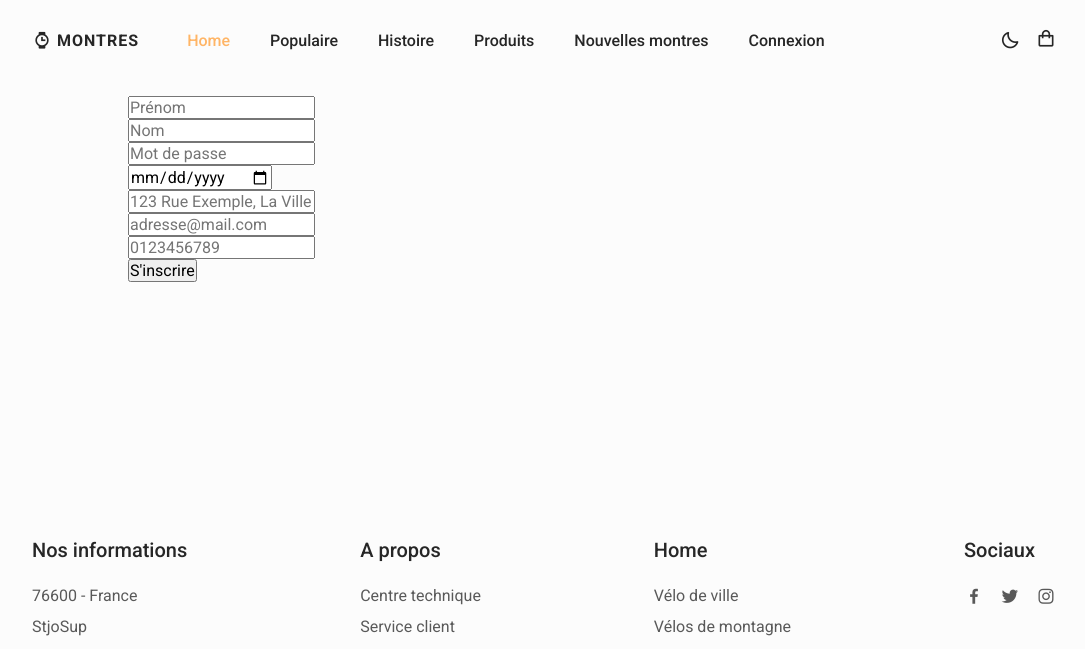
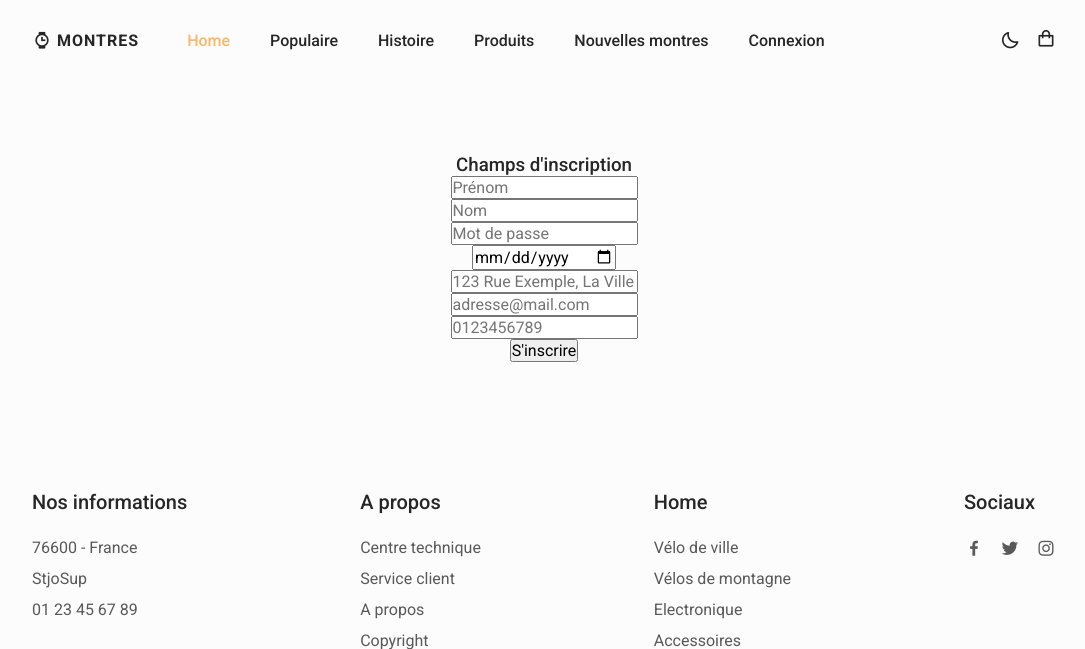
Before and after one commit to hatchikuji/SiteMarchand, a PHP site: page /connexion.php in a window 1280 px wide. Shown: the top 649 px of the page, without its empty margins (96-1181 px from the left). Run offline with PHP 8.4, Linux system fonts and the light colour scheme.

Commit message:
petite erreut d'alignement

```diff
--- a/assets/css/styles.css
+++ b/assets/css/styles.css
@@ -296,6 +296,32 @@ body.dark-theme {
 /* Active link */
 .active-link {
   color: var(--first-color);
+}
+/*=============== FORMULAIRE ============*/
+.formulaire_container{
+  padding-top: 12%;
+}
+.formulaire_title{
+  display: flex;
+  justify-content: center;
+  align-content: stretch;
+  flex-wrap: wrap;
+}
+
+.formulaire_box {
+  margin-inline: auto;
+  position: relative;
+  align-self: stretch;
+  margin: auto;
+  display: flex;
+  align-content: flex-end;
+  flex-direction: column;
+  align-items: center;
+  justify-content: center;
+  flex-wrap: nowrap;
+}
+.__champ{
+
 }
 
 /*=============== HOME ===============*/
--- a/connexion.php
+++ b/connexion.php
@@ -2,10 +2,9 @@
 require("config.php");
 session_start();
 
-//formulaire pour s'inscrire
-/* @var mysqli $connect_site */
-if (isset($_REQUEST['prenom'], $_REQUEST['nom'], $_REQUEST['password'], $_REQUEST['date_naissance'],
-    $_REQUEST['adresse'],$_REQUEST['email'],$_REQUEST['numero_tel'])) {
+ // récupérer le nom d'utilisateur et supprimer les antislashes ajoutés par le formulaire
+/** @var mysqli $connect_site */
+if(isset($_REQUEST['prenom'], $_REQUEST['nom'], $_REQUEST['password'], $_REQUEST['date_naissance'],$_REQUEST['adresse'],$_REQUEST['email'],$_REQUEST['numero_tel'])) {
     $prenom = stripslashes($_REQUEST['prenom']);
     $prenom = mysqli_real_escape_string($connect_site, $prenom);
 
@@ -27,8 +26,15 @@ if (isset($_REQUEST['prenom'], $_REQUEST['nom'], $_REQUEST['password'], $_REQUES
     $telephone = stripslashes($_REQUEST['numero_tel']);
     $telephone = mysqli_real_escape_string($connect_site, $telephone);
 
-    mysqli_query($connect_site, "INSERT INTO site_marchand_swann.utilisateurs (nom, prenom, mdp, date_naissance, adresse, email, numero_tel)
-    VALUES ('$nom', '$prenom', '$password','$date', '$adresse', '$mail', '$telephone')");
+    $inscrit = mysqli_query($connect_site, "INSERT INTO site_marchand_swann.utilisateurs (nom, prenom, mdp, date_naissance, adresse, email, numero_tel)
+    VALUES ('$nom', '$prenom','$password','$date','$adresse', '$mail', '$telephone')");
+    if ($inscrit) {
+        echo "
+        <div class='sucess'>
+             <h3>Vous êtes inscrit avec succès.</h3>
+             <p>Cliquez ici pour vous <a href='index.php'>connecter</a></p>
+       </div>";
+    }
 }
 ?>
 <!DOCTYPE html>
@@ -198,49 +204,49 @@ if (isset($_REQUEST['prenom'], $_REQUEST['nom'], $_REQUEST['password'], $_REQUES
 <!--==================== MAIN ====================-->
 <main class="main">
     <section>
-        <div class="home__container container grid">
-            <div class="home__data">
-                <form class="box" action="" method="post">
-                    <div class="">
+        <div class="formulaire_container">
+            <h3 class="formulaire_title">Champs d'inscription</h3>
+            <form class="formulaire_box" action="" method="post">
+                <div class="__champ">
                     <label>
                         <input type="text" class="box-input" name="prenom" placeholder="Prénom" required>
                     </label>
                 </div>
-                    <div>
+                <div class="__champ">
                     <label>
                         <input type="text" class="box-input" name="nom" placeholder="Nom" required>
                     </label>
                 </div>
-                    <div>
+                <div class="__champ">
                     <label>
                         <input type="password" class="box-input" name="password" placeholder="Mot de passe" required>
                     </label>
                 </div>
-                    <div>
+                <div class="__champ">
                     <label>
-                            <input type="date" class="box-input" name="date_naissance" placeholder="" required>
+                        <input type="date" class="box-input" name="date_naissance" placeholder="JJ/MM/YYYY" required>
                     </label>
                 </div>
-                    <div>
+                <div class="__champ">
                     <label>
-                            <input type="text" class="box-input" name="adresse" placeholder="123 Rue Exemple, La Ville" required>
+                        <input type="text" class="box-input" name="adresse" placeholder="123 Rue Exemple, La Ville"
+                               required>
                     </label>
                 </div>
-                    <div>
+                <div class="__champ">
                     <label>
                         <input type="email" class="box-input" name="email" placeholder="adresse@mail.com" required>
                     </label>
                 </div>
-                    <div>
+                <div class="__champ">
                     <label>
                         <input type="tel" class="box-input" name="numero_tel" placeholder="0123456789" required>
                     </label>
                 </div>
-                    <div>
-                        <input type="submit" value="S'inscrire" name="submit" class="box-button">
+                <div class="__champ">
+                    <input type="submit" value="S'inscrire" name="sinscrire" class="box-button">
                 </div>
             </form>
-            </div>
         </div>
     </section>
 <!--==================== FOOTER ====================-->
```
Lines whose indentation alone changed are shown as unchanged.
